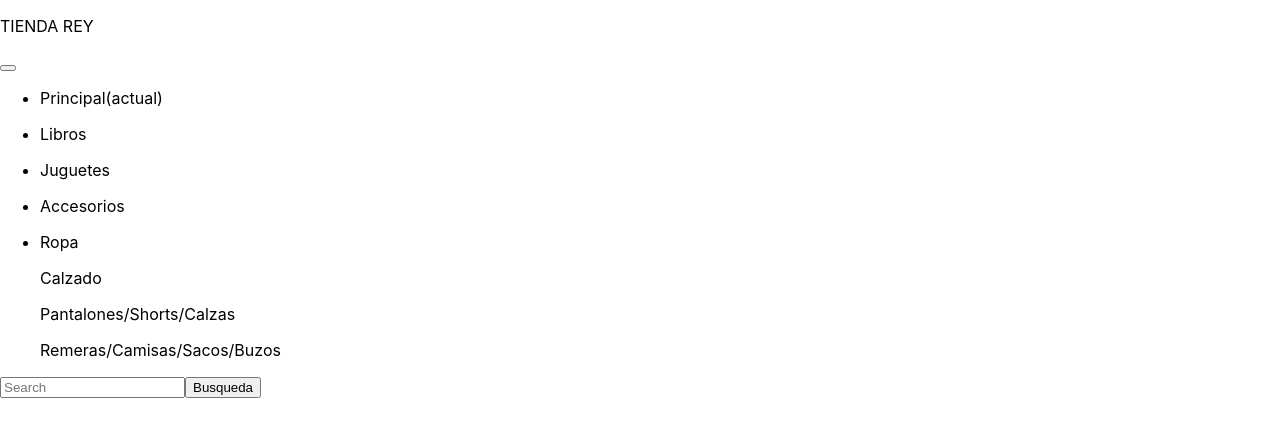
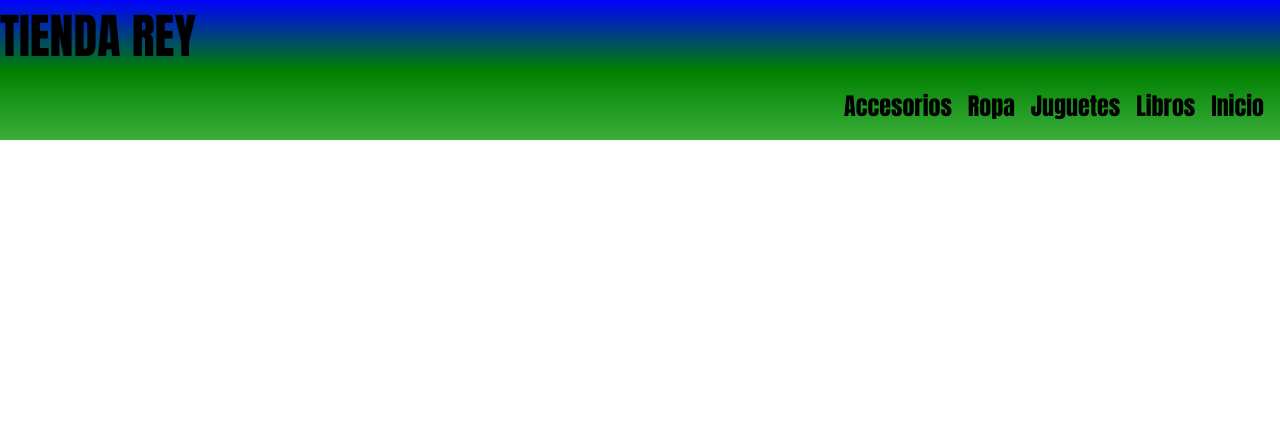
Before and after one commit to reyfer17/tienda-rey, a React (Create React App) app: page / in a window 1280 px wide. Shown: the top 436 px of the page. Built offline with nearby package versions, Linux system fonts and the light colour scheme.

Commit message:
aplicados ajustes por css al navbar

```diff
--- a/src/App.css
+++ b/src/App.css
@@ -1,38 +1,40 @@
-.App {
-  text-align: center;
+header {
+  background-image: linear-gradient(blue, green, rgb(59, 175, 59));
+  width: 100%;
+  position: fixed;
+  z-index: 100;
 }
 
-.App-logo {
-  height: 40vmin;
-  pointer-events: none;
+nav {
+  float: center;
 }
 
-@media (prefers-reduced-motion: no-preference) {
-  .App-logo {
-    animation: App-logo-spin infinite 20s linear;
-  }
+nav ul {
+  list-style: none;
+  overflow: hidden;
+
 }
 
-.App-header {
-  background-color: #282c34;
-  min-height: 100vh;
-  display: flex;
-  flex-direction: column;
-  align-items: center;
-  justify-content: center;
-  font-size: calc(10px + 2vmin);
-  color: white;
+nav ul li {
+  float: right;
+  font-family: Impact, Haettenschweiler, 'Arial Narrow Bold', sans-serif;
+  font-size: 1.5rem;
+  margin-right: 1rem;
+
+}
+nav ul li a {
+  display: block;
+  padding: 10px;
+  color: #fff;
+  text-decoration: none;
+
+}
+nav ul li:hover {
+  background: #7f6ee0;
+  border-radius: 0.2rem;
 }
 
-.App-link {
-  color: #61dafb;
+#title{
+  font-size: 3rem;
+  font-family: Impact, Haettenschweiler, 'Arial Narrow Bold', sans-serif;
 }
-
-@keyframes App-logo-spin {
-  from {
-    transform: rotate(0deg);
-  }
-  to {
-    transform: rotate(360deg);
-  }
-}
--- a/src/App.js
+++ b/src/App.js
@@ -2,47 +2,20 @@ import "./App.css"
 
 const App = () => {
   return (
-
-<nav class="navbar navbar-expand-lg navbar-dark bg-primary">
-  <div class="container-fluid">
-    <p class="navbar-brand" href="#">TIENDA REY</p>
-    <button class="navbar-toggler" type="button" data-bs-toggle="collapse" data-bs-target="#navbarColor01" aria-controls="navbarColor01" aria-expanded="false" aria-label="Toggle navigation">
-      <span class="navbar-toggler-icon"></span>
-    </button>
-    <div class="collapse navbar-collapse" id="navbarColor01">
-      <ul class="navbar-nav me-auto">
-        <li class="nav-item">
-          <p class="nav-link active" href="#">Principal
-            <span class="visually-hidden">(actual)</span>
-          </p>
-        </li>
-        <li class="nav-item">
-          <p class="nav-link" href="#">Libros</p>
-        </li>
-        <li class="nav-item">
-          <p class="nav-link" href="#">Juguetes</p>
-        </li>
-        <li class="nav-item">
-          <p class="nav-link" href="#">Accesorios</p>
-        </li>
-        <li class="nav-item dropdown">
-          <p class="nav-link dropdown-toggle" data-bs-toggle="dropdown" href="#" role="button" aria-haspopup="true" aria-expanded="false">Ropa</p>
-          <div class="dropdown-menu">
-            <p class="dropdown-item" href="#">Calzado</p>
-            <p class="dropdown-item" href="#">Pantalones/Shorts/Calzas</p>
-            <p class="dropdown-item" href="#">Remeras/Camisas/Sacos/Buzos</p>
-            <div class="dropdown-divider"></div>
-          </div>
-        </li>
-      </ul>
-      <form class="d-flex">
-        <input class="form-control me-sm-2" type="text" placeholder="Search"></input>
-        <button class="btn btn-secondary my-2 my-sm-0" type="submit">Busqueda</button>
-      </form>
-    </div>
-  </div>
-</nav>
-
+    <header>
+      <div id="title">TIENDA REY</div>
+      <div>
+        <nav >
+          <ul>
+            <li>Inicio</li>
+            <li>Libros</li>
+            <li>Juguetes</li>
+            <li>Ropa</li>
+            <li>Accesorios</li>
+          </ul>
+        </nav>
+      </div>
+    </header>
   );
 }
 
```
